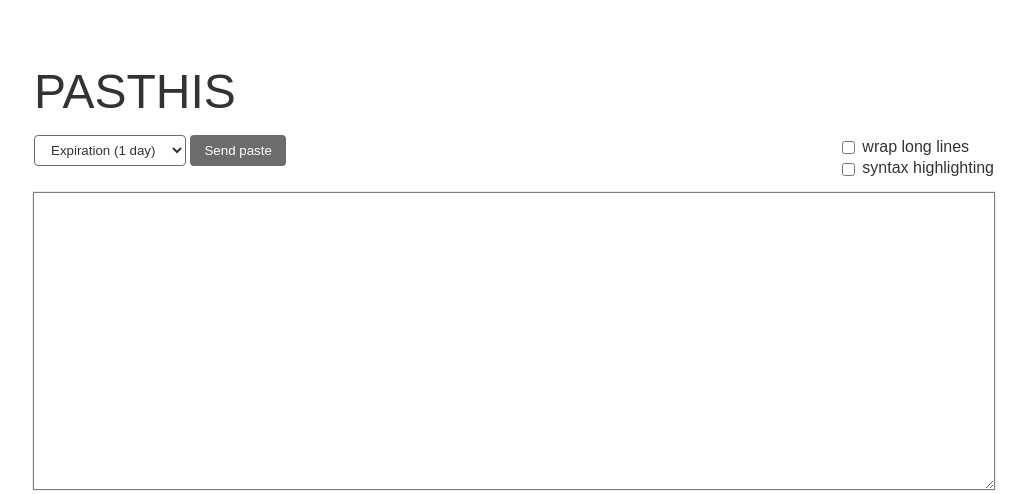
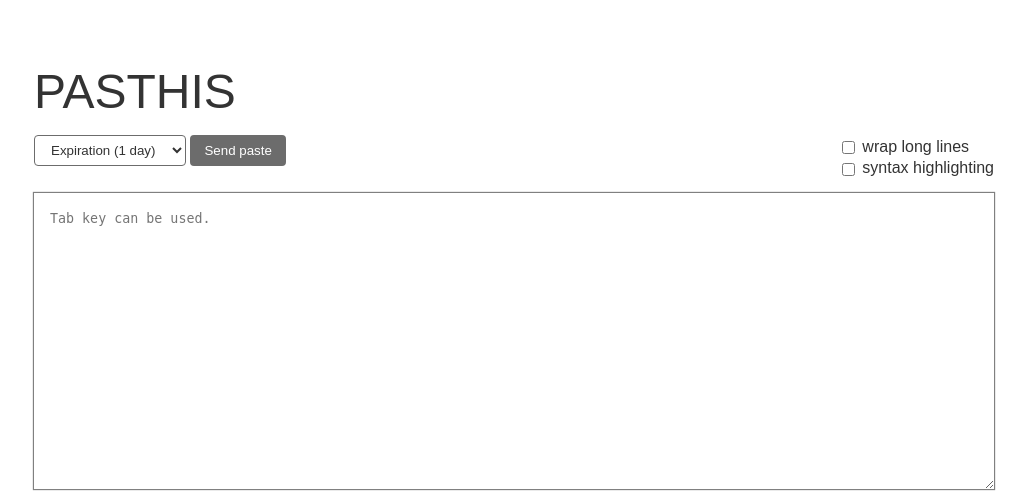
Before and after one commit to moulecorp/pasthis, a PHP site: page /pasthis/ in a window 1280 px wide. Shown: the top 494 px of the page, without its empty margins (126-1153 px from the left). Run offline with PHP 8.4, Linux system fonts and the light colour scheme.

Commit message:
Add an helper in the textarea
Signed-off-by: Antoine Tenart <antoine.tenart@ack.tf>

```diff
--- a/index.php
+++ b/index.php
@@ -140,7 +140,7 @@ final class Pasthis {
                      </li>
                  </ul>
                  <input type="text" id="ricard" name="ricard" placeholder="Do not fill me!" />
-                 <textarea autofocus required name="p"></textarea>
+                 <textarea autofocus required name="p" placeholder="Tab key can be used."></textarea>
              </form>'
         );
         $this->add_content ('<script src="./js/textarea.js"></script>');
```
